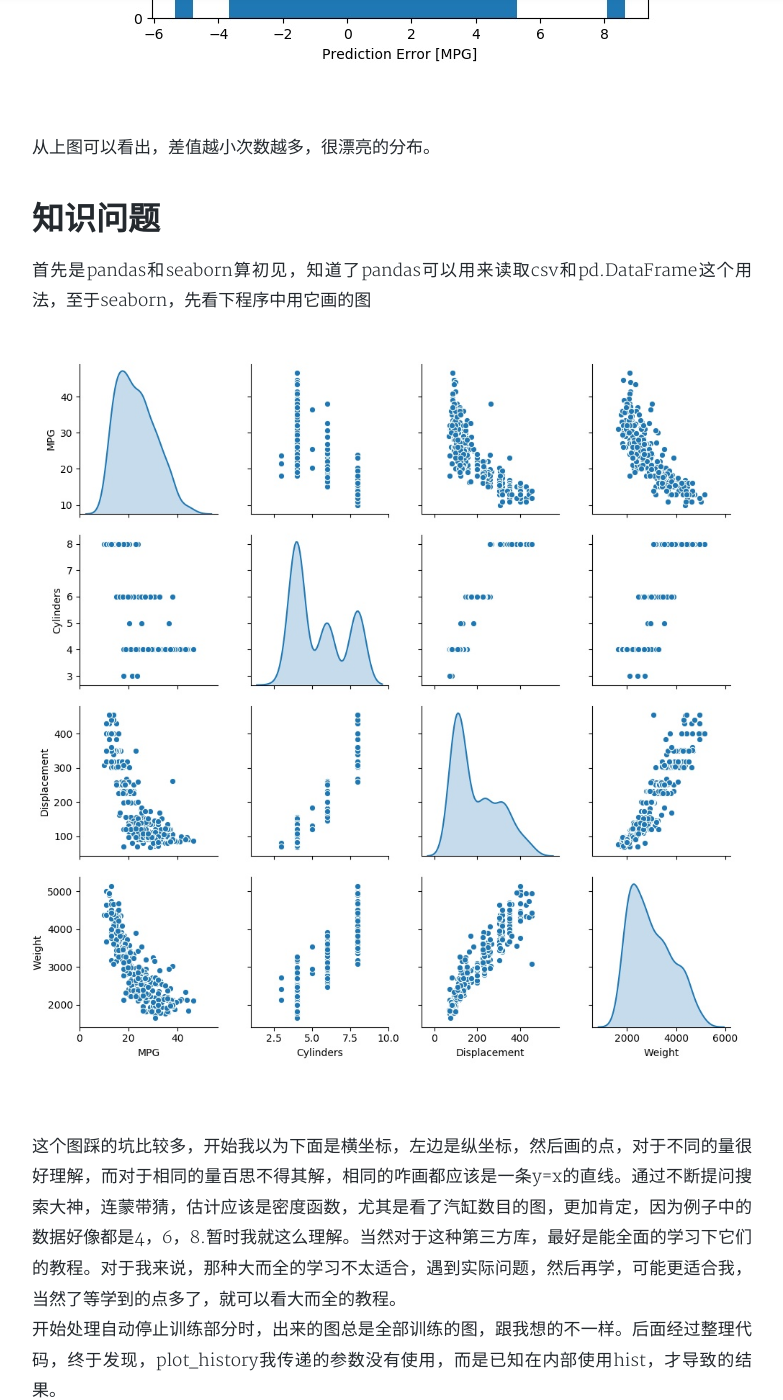
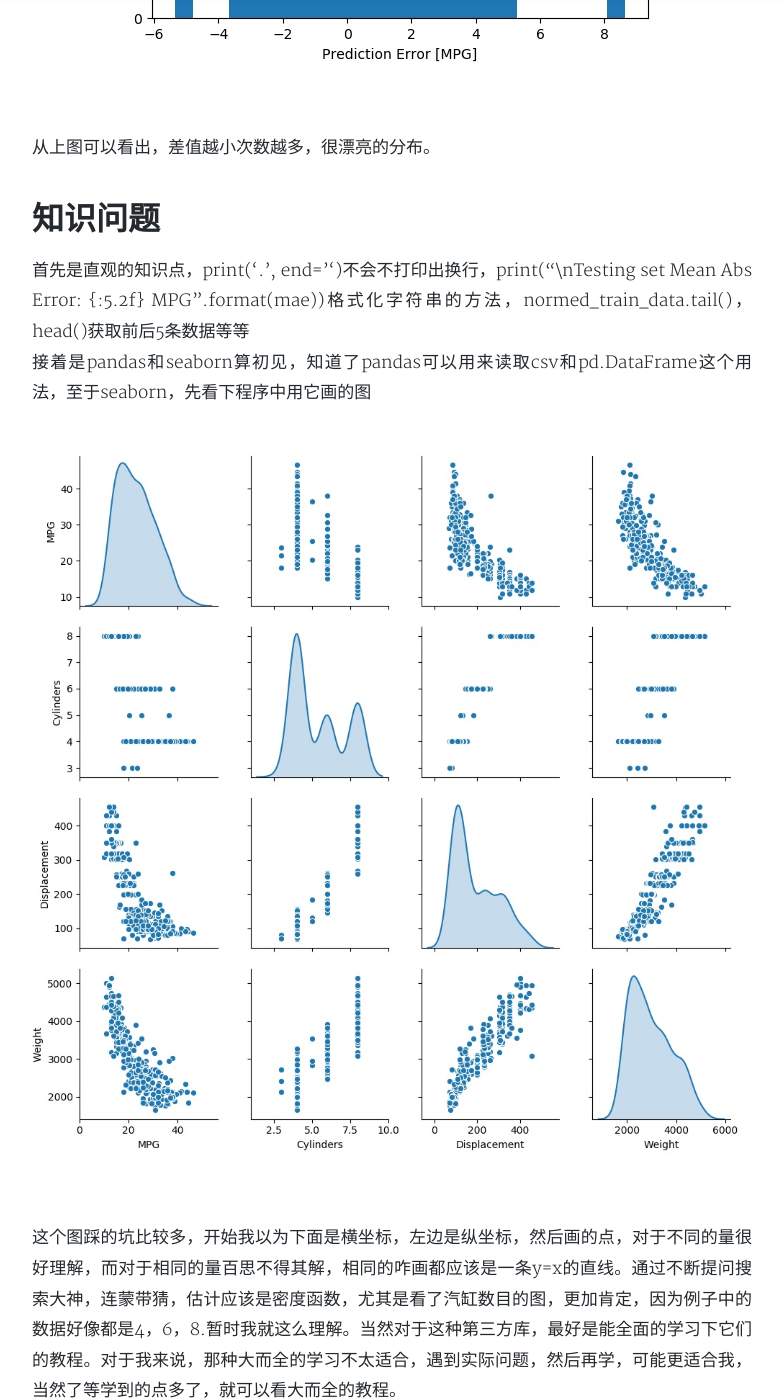
Before and after one commit to xianfa/xianfa.github.io, a Jekyll site: the page built from _posts/deeplearning/2019-01-23-keras回归.md, in a window 1280 px wide and 1400 px high, scrolled down 9365 px. Shown: the whole window, without its empty margins (248-1031 px from the left). Built offline with Jekyll 4.4.1, drawn with Linux system fonts in a browser that asks for light colours; nearby versions of some CDN libraries; our own code applies the rules of GitHub Pages for plain Markdown files; a style sheet for code colours, icons or effects is not loaded; some of the changed text lies outside the part shown.

Commit message:
delete useless jpg file add text

```diff
--- a/_posts/deeplearning/2019-01-23-keras回归.md
+++ b/_posts/deeplearning/2019-01-23-keras回归.md
@@ -265,10 +265,11 @@ Testing set Mean Abs Error:  2.01 MPG
 ![预测错误长条分布图](../../../screenshot/machinelearning/2019-01-23/predictionerror-count.jpg "预测错误长条分布图")
 从上图可以看出，差值越小次数越多，很漂亮的分布。
 # 知识问题
-首先是pandas和seaborn算初见，知道了pandas可以用来读取csv和pd.DataFrame这个用法，至于seaborn，先看下程序中用它画的图
+首先是直观的知识点，print('.', end='')不会不打印出换行，print("\nTesting set Mean Abs Error: {:5.2f} MPG".format(mae))格式化字符串的方法，normed_train_data.tail()，head()获取前后5条数据等等
+接着是pandas和seaborn算初见，知道了pandas可以用来读取csv和pd.DataFrame这个用法，至于seaborn，先看下程序中用它画的图
 ![联合密度分布](../../../screenshot/machinelearning/2019-01-23/pairplot.jpg "联合密度分布")
 这个图踩的坑比较多，开始我以为下面是横坐标，左边是纵坐标，然后画的点，对于不同的量很好理解，而对于相同的量百思不得其解，相同的咋画都应该是一条y=x的直线。通过不断提问搜索大神，连蒙带猜，估计应该是密度函数，尤其是看了汽缸数目的图，更加肯定，因为例子中的数据好像都是4，6，8.暂时我就这么理解。当然对于这种第三方库，最好是能全面的学习下它们的教程。对于我来说，那种大而全的学习不太适合，遇到实际问题，然后再学，可能更适合我，当然了等学到的点多了，就可以看大而全的教程。
 开始处理自动停止训练部分时，出来的图总是全部训练的图，跟我想的不一样。后面经过整理代码，终于发现，plot_history我传递的参数没有使用，而是已知在内部使用hist，才导致的结果。
-在执行过程中，中间训练的时候显示的信息与前面的不同，经过试验发现是verbose置为1就可以出来了，开始以为verbose是遍历的意思，查了字典发现是繁琐的意思，繁琐不就是详细么。疑问就是这次训练打出来数据与前面不同，没有acc，估计是和模型有关，每个模型有什么训练结果参数不清楚，也没有深究，不懂得太多。
+在执行过程中，中间训练的时候显示的信息与前面的文本分类不同，经过试验发现是verbose置为1就可以出来了，开始以为verbose是遍历的意思，查了字典发现是繁琐的意思，繁琐不就是详细么。疑问就是这次训练打出来数据与前面不同，没有acc，估计是和模型有关，每个模型有什么训练结果参数不清楚，也没有深究，不懂得太多。
 # 学习总结
 原以为自己最开始就是以一个简单得回归问题开始学习，这次应该简单好学，结果发现恰恰相反，本例是目前我觉得最难的。这里面需要学到东西太多，所以很多疑问并没有一一列出。从代码角度，还是要好好规整代码，代码越清晰，问题也越容易查。还要规整打印到控制台的信息，不仅要美观还要实用。关于代码注释，中文英文均可，并不强求，加油！
```
Also changed, not shown: screenshot/machinelearning/2019-01-23/trainall-epoch-meansquarederror.jpg (deleted), screenshot/machinelearning/2019-01-23/trainpatience-epoch-meansquarederror.jpg (deleted).
